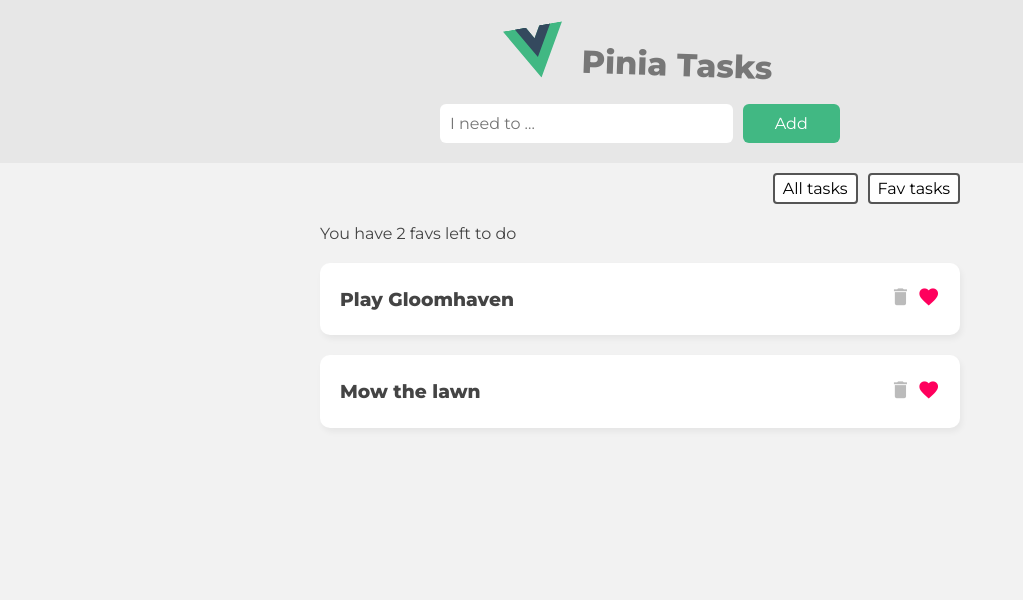
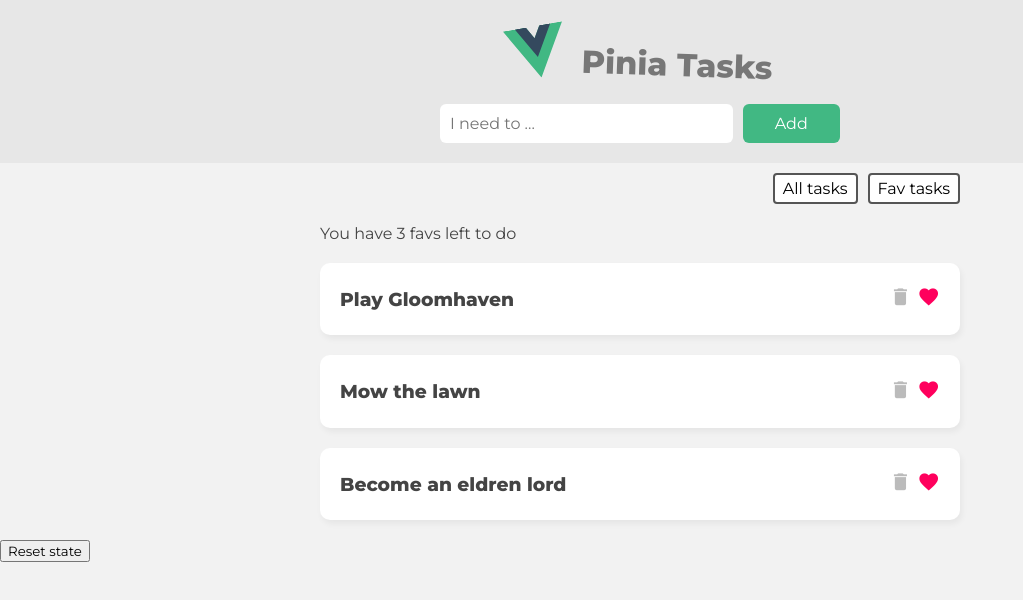
Before and after one commit to alexdevops007/Pinia-tasks, a Vue app: page / in a window 1280 px wide. Both pictures are taken after a click on the button "Fav tasks". Shown: the top 600 px of the page, without its empty margins (0-1023 px from the left). Built offline with nearby package versions, Linux system fonts and the light colour scheme; data requests are answered from the project's data file.

Commit message:
update file

```diff
--- a/data/db.json
+++ b/data/db.json
@@ -18,7 +18,7 @@
     {
       "id": "4",
       "title": "Become an eldren lord",
-      "isFav": false
+      "isFav": true
     },
     {
       "id": 3314,
--- a/src/App.vue
+++ b/src/App.vue
@@ -18,22 +18,24 @@
     </nav>
 
     <!-- loading -->
-    <div class="loading" v-if="taskStore.loading">Loading tasks...</div>
+    <div class="loading" v-if="loading">Loading tasks...</div>
 
     <!-- task list -->
     <div class="task-list" v-if="filter === 'all'">
-      <p>You have {{ taskStore.totalCount }} tasks left to do</p>
-      <div v-for="task in taskStore.tasks" :key="task.id">
+      <p>You have {{ totalCount }} tasks left to do</p>
+      <div v-for="task in tasks" :key="task.id">
         <TaskDetails :task="task" />
       </div>
     </div>
 
     <div class="task-list" v-if="filter === 'favs'">
-      <p>You have {{ taskStore.favCount }} favs left to do</p>
-      <div v-for="task in taskStore.favs" :key="task.id">
+      <p>You have {{ favCount }} favs left to do</p>
+      <div v-for="task in favs" :key="task.id">
         <TaskDetails :task="task" />
       </div>
     </div>
+
+    <button @click="taskStore.$reset">Reset state</button>
   </main>
 </template>
 
@@ -42,18 +44,21 @@
 import TaskDetails from "./components/TaskDetails.vue";
 import { ref } from "vue";
 import TaskForm from "./components/TaskForm.vue";
+import { storeToRefs } from 'pinia';
 
 export default {
   components: { TaskDetails, TaskForm },
   setup() {
     const taskStore = useTaskStore();
 
+    const { favCount, favs, loading, tasks, totalCount } = storeToRefs(taskStore)
+
     // fetch tasks
     taskStore.getTasks();
 
     const filter = ref("all");
 
-    return { taskStore, filter };
+    return { favCount, favs, filter, loading, tasks, taskStore, totalCount  };
   },
 };
 </script>
```
